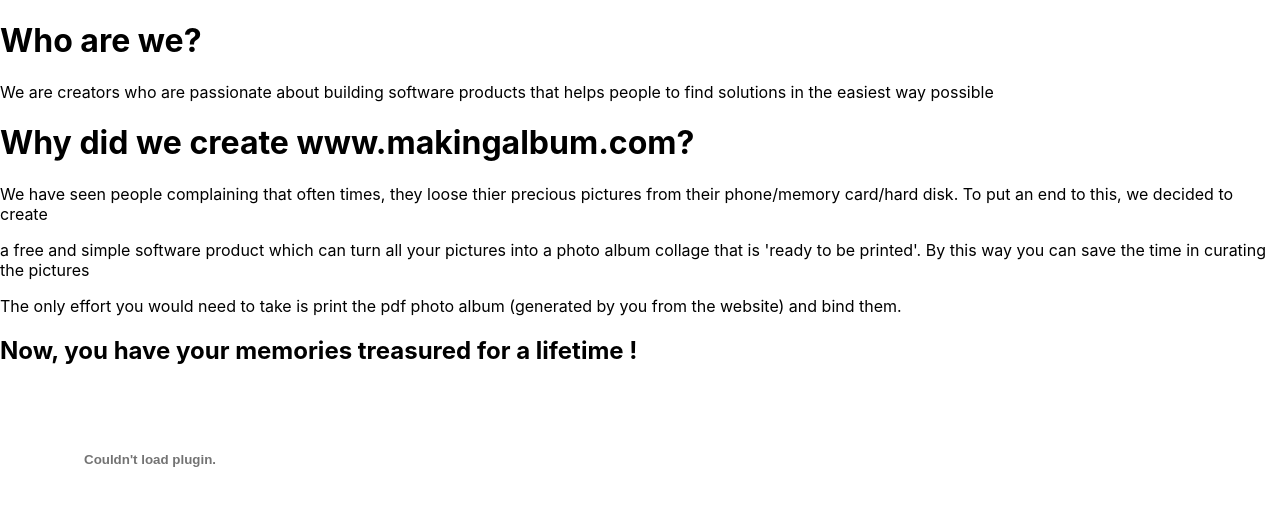
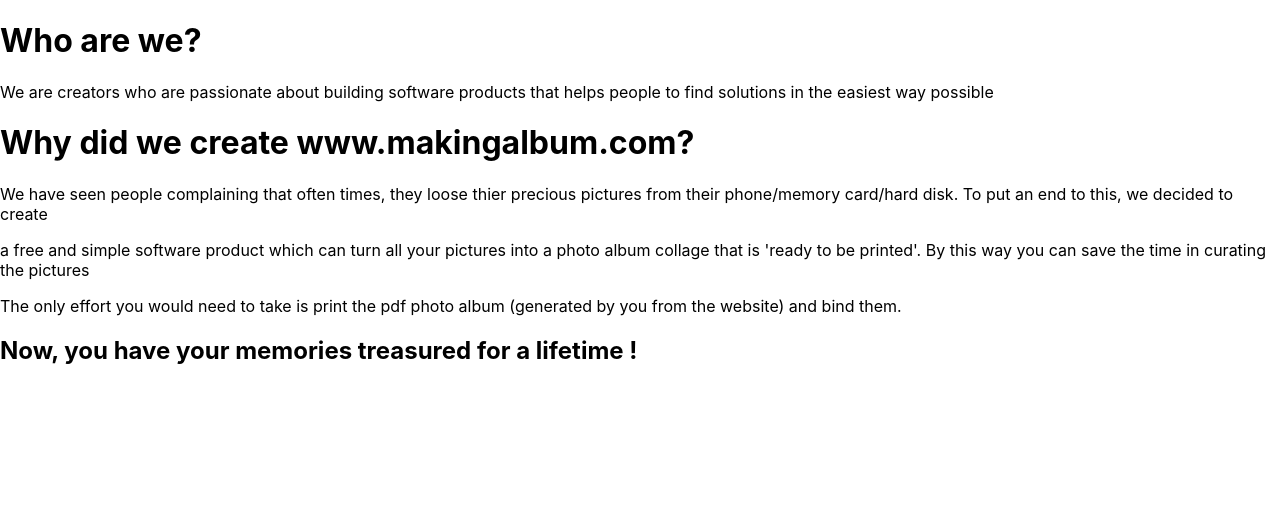
Before and after one commit to edwinvarghese4442/makingalbum_source, a React (Create React App) app: page /About in a window 1280 px wide. Shown: the top 506 px of the page. Built offline with nearby package versions, Linux system fonts and the light colour scheme.

Commit message:
reverted

```diff
--- a/src/About.js
+++ b/src/About.js
@@ -12,7 +12,6 @@
             <p>a free and simple software product which can turn all your pictures into a photo album collage that is 'ready to be printed'. By this way you can save the time in curating the pictures </p>
             <p>The only effort you would need to take is print the pdf photo album (generated by you from the website) and bind them. </p>
             <h2>Now, you have your memories treasured for a lifetime !</h2>
-            <embed src={'https://cx-file-inputs-outputs.s3.amazonaws.com/ad3a0a9a-1f54-4bbf-aea5-8d8298fa9259.pdf?X-Amz-Algorithm=AWS4-HMAC-SHA256&X-Amz-Credential=AKIAZSOQQKP3NYMVLFYA%2F20220511%2Fap-south-1%2Fs3%2Faws4_request&X-Amz-Date=20220511T172551Z&X-Amz-Expires=6000&X-Amz-SignedHeaders=host&X-Amz-Signature=65cf9b7ba48cb329736f48b1bc7b016a28ab835fb50697278168d8d3cd956746'} type="application/pdf"/>
         </div>
     )
 }
--- a/src/App.js
+++ b/src/App.js
@@ -229,13 +229,13 @@
                                     console.log(json_value, 'THE CONTENT')
                                     // var generated_url = 'https://makingalbum.s3.ap-south-1.amazonaws.com/' + json_value['file_name']
                                     var generated_url = response.data.file_download[0]
-                                    console.log(generated_url, 'thisssssss')
+                                    // console.log(generated_url, 'thisssssss')
                                     self.setState({pbar: 220, 'bgc': '#178012'}, () => {
                                             self.setState({'animation': 'none'})
                                             self.setState({'pgbg': '#178012'})})
                                           self.setState({statususer:'Download complete!'})
-                                    // const pdfWindow = window.open('?','_self');
-                                    // pdfWindow.location.href = generated_url;
+                                    const pdfWindow = window.open('?','_self');
+                                    pdfWindow.location.href = generated_url;
 
 
                                     // console.log('file is ready', json_value)
```
